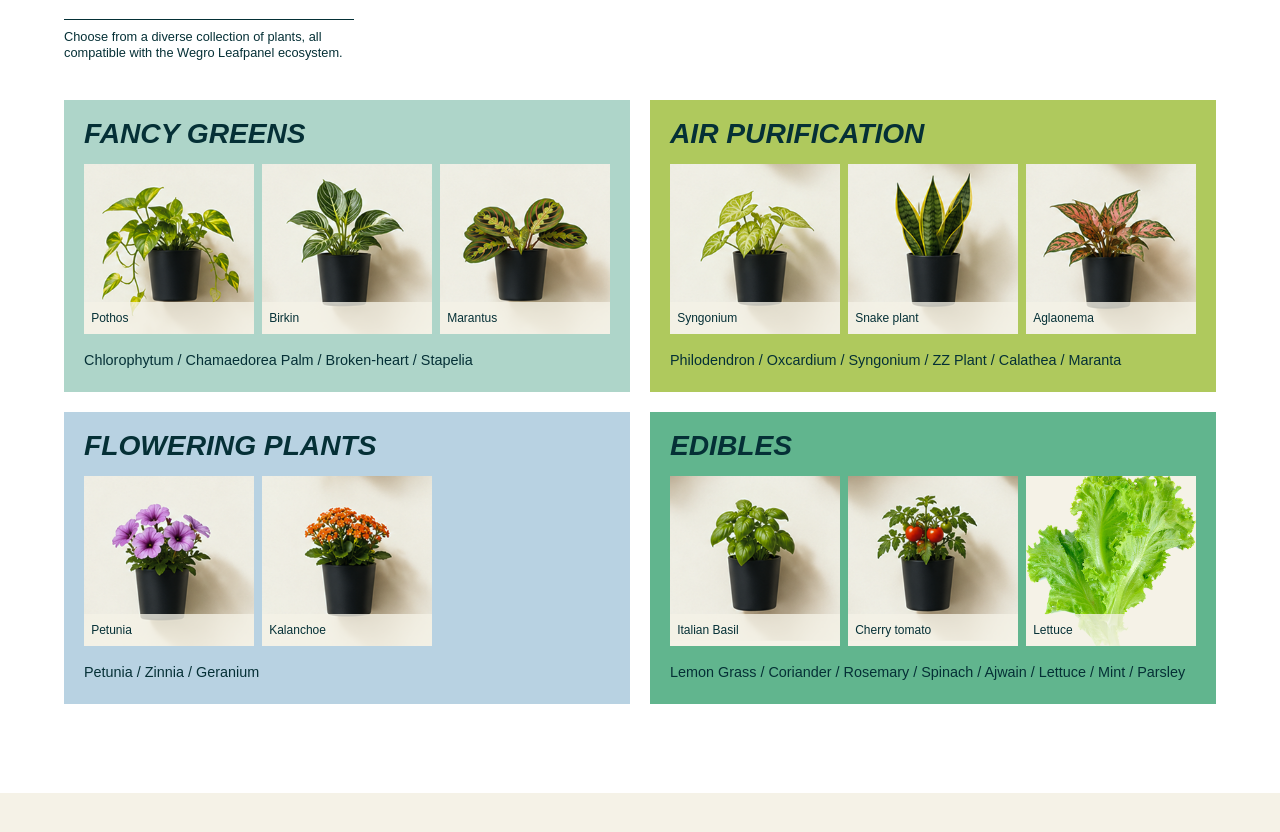
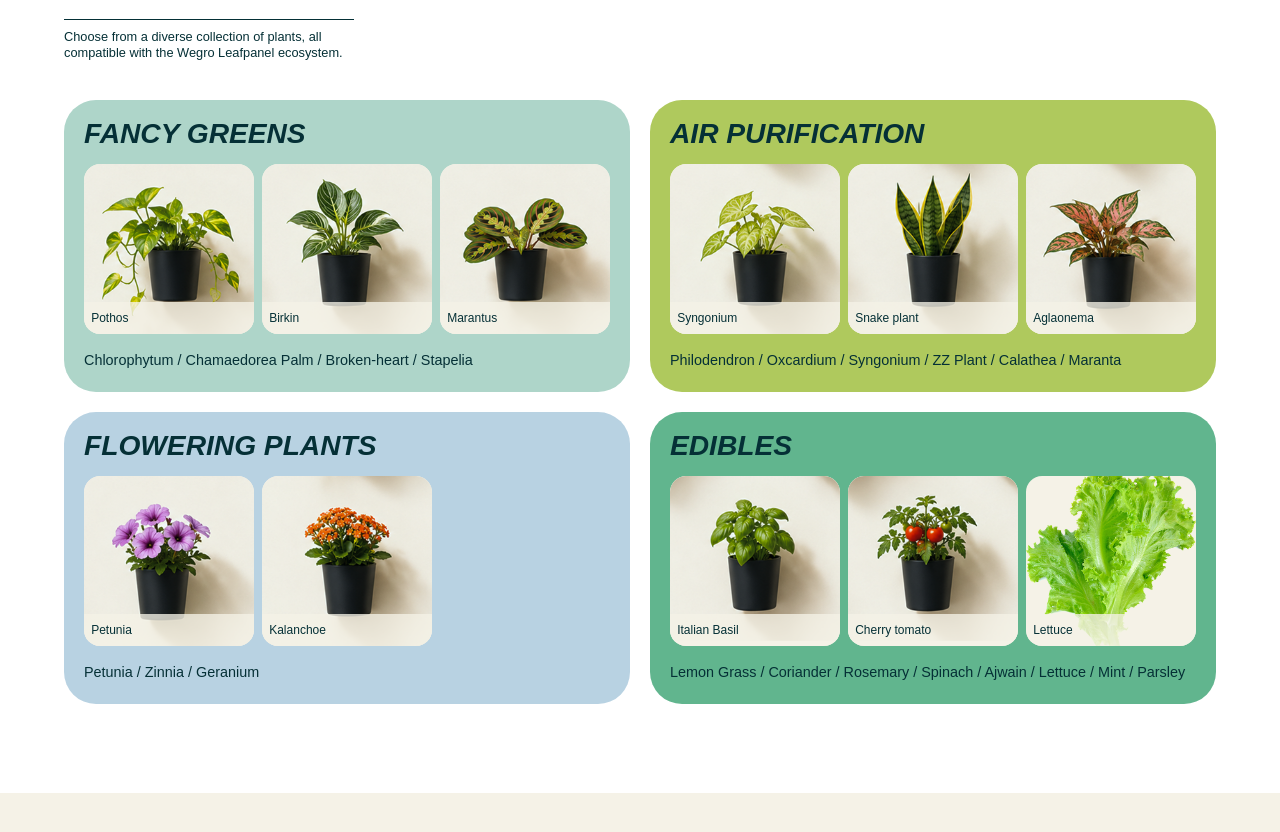
Before and after one commit to suraj-kesri/wegro-vite-react, a React (Vite) app: page /leafpanel in a window 1280 px wide. Shown: the part 3964-4796 px from the top of the page. Built offline with nearby package versions, Linux system fonts and the light colour scheme; a web font is replaced by a local one.

Commit message:
plant card radius changed from 2rem to 1rem

```diff
--- a/src/pages/Leafpanel.css
+++ b/src/pages/Leafpanel.css
@@ -568,6 +568,7 @@
   min-width: 0;
   padding: 1.25rem;
   background: #aed5c9;
+  border-radius: 2rem;
 }
 .leafpanel-plant-category-group.air { background: #afc95d; }
 .leafpanel-plant-category-group.flowering { background: #b8d2e2; }
@@ -613,6 +614,7 @@
   margin: 0;
   overflow: hidden;
   background: var(--cream);
+  border-radius: 1rem;
 }
 .leafpanel-plant-card img {
   position: absolute;
@@ -621,6 +623,7 @@
   width: 100%;
   height: 100%;
   object-fit: cover;
+  border-radius: 1rem;
 }
 .leafpanel-plant-category-group .leafpanel-plant-card {
   aspect-ratio: 1;
```
